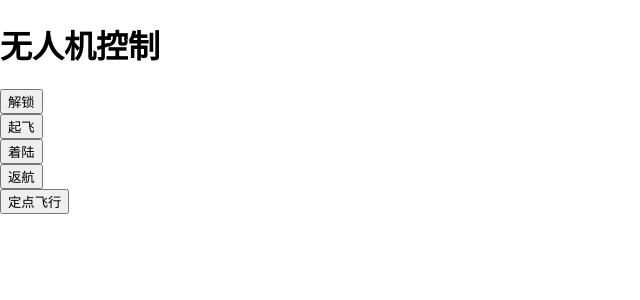
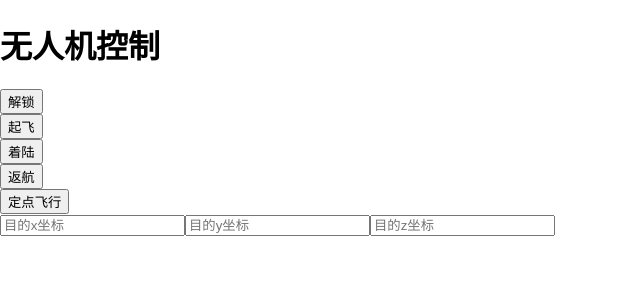
Before and after one commit to Azusa0708/dronecontrolpage, a React (Create React App) app: page / in a window 1280 px wide. Shown: the top 300 px of the page, without its empty margins (0-640 px from the left). Built offline with nearby package versions, Linux system fonts and the light colour scheme.

Commit message:
Update App.js

```diff
--- a/src/App.js
+++ b/src/App.js
@@ -186,6 +186,27 @@ const MyComponent = () => {
           </button>
         </div>
 
+        <div>
+          <input
+          type='text'
+          value={xpoint}
+          onChange={(e) => setxpoint(e.target.value)}
+          placeholder='目的x坐标'
+          />
+          <input
+          type='text'
+          value={ypoint}
+          onChange={(e) => setypoint(e.target.value)}
+          placeholder='目的y坐标'
+          />
+          <input
+          type='text'
+          value={zpoint}
+          onChange={(e) => setzpoint(e.target.value)}
+          placeholder='目的z坐标'
+          />
+        </div>
+
       {/* 显示定点飞行请求的响应数据 */}
       <div>
         {movetopointresponseData && (
```
